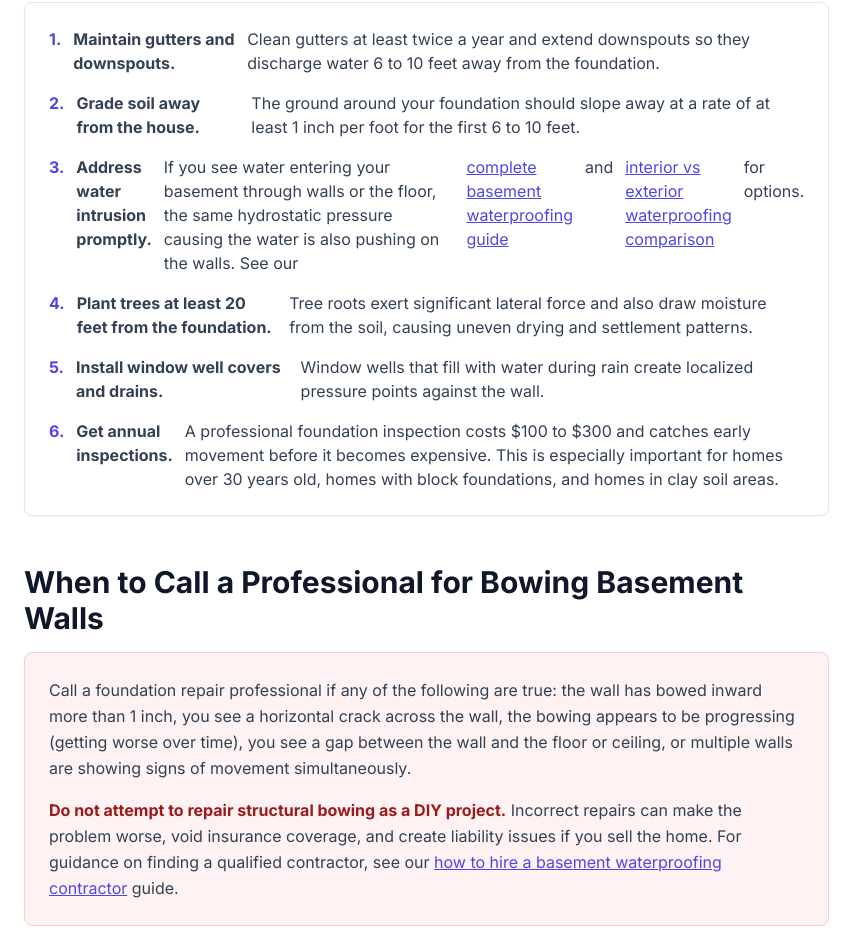
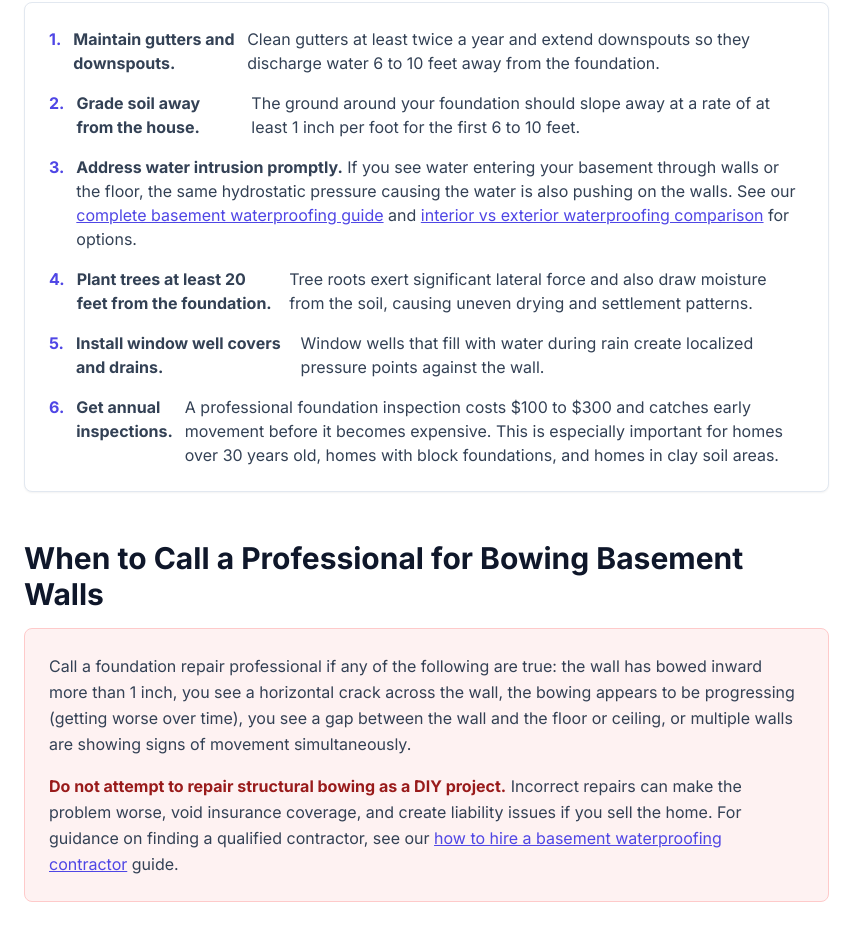
Before and after one commit to thebasementguide2026/basement-guide, a Next.js app: page /articles/bowing-basement-walls in a window 1280 px wide. Shown: the part 6392-7344 px from the top of the page, without its empty margins (0-868 px from the left). Built offline with nearby package versions, Linux system fonts and the light colour scheme.

Commit message:
fix: wrap prevention item 3 content in span for proper flex alignment

```diff
--- a/app/articles/bowing-basement-walls/page.tsx
+++ b/app/articles/bowing-basement-walls/page.tsx
@@ -380,7 +380,7 @@ export default function BowingWallsArticle() {
                 <ul className='space-y-4 text-slate-700'>
                   <li className='flex items-start gap-3'><span className='text-indigo-600 font-bold'>1.</span> <strong>Maintain gutters and downspouts.</strong> Clean gutters at least twice a year and extend downspouts so they discharge water 6 to 10 feet away from the foundation.</li>
                   <li className='flex items-start gap-3'><span className='text-indigo-600 font-bold'>2.</span> <strong>Grade soil away from the house.</strong> The ground around your foundation should slope away at a rate of at least 1 inch per foot for the first 6 to 10 feet.</li>
-                  <li className='flex items-start gap-3'><span className='text-indigo-600 font-bold'>3.</span> <strong>Address water intrusion promptly.</strong> If you see water entering your basement through walls or the floor, the same hydrostatic pressure causing the water is also pushing on the walls. See our <Link href='/articles/complete-basement-waterproofing-guide' className='text-indigo-600 underline hover:text-indigo-800'>complete basement waterproofing guide</Link> and <Link href='/articles/interior-vs-exterior-waterproofing' className='text-indigo-600 underline hover:text-indigo-800'>interior vs exterior waterproofing comparison</Link> for options.</li>
+                  <li className='flex items-start gap-3'><span className='text-indigo-600 font-bold'>3.</span><span><strong>Address water intrusion promptly.</strong> If you see water entering your basement through walls or the floor, the same hydrostatic pressure causing the water is also pushing on the walls. See our <Link href='/articles/complete-basement-waterproofing-guide' className='text-indigo-600 underline hover:text-indigo-800'>complete basement waterproofing guide</Link> and <Link href='/articles/interior-vs-exterior-waterproofing' className='text-indigo-600 underline hover:text-indigo-800'>interior vs exterior waterproofing comparison</Link> for options.</span></li>
                   <li className='flex items-start gap-3'><span className='text-indigo-600 font-bold'>4.</span> <strong>Plant trees at least 20 feet from the foundation.</strong> Tree roots exert significant lateral force and also draw moisture from the soil, causing uneven drying and settlement patterns.</li>
                   <li className='flex items-start gap-3'><span className='text-indigo-600 font-bold'>5.</span> <strong>Install window well covers and drains.</strong> Window wells that fill with water during rain create localized pressure points against the wall.</li>
                   <li className='flex items-start gap-3'><span className='text-indigo-600 font-bold'>6.</span> <strong>Get annual inspections.</strong> A professional foundation inspection costs $100 to $300 and catches early movement before it becomes expensive. This is especially important for homes over 30 years old, homes with block foundations, and homes in clay soil areas.</li>
```
